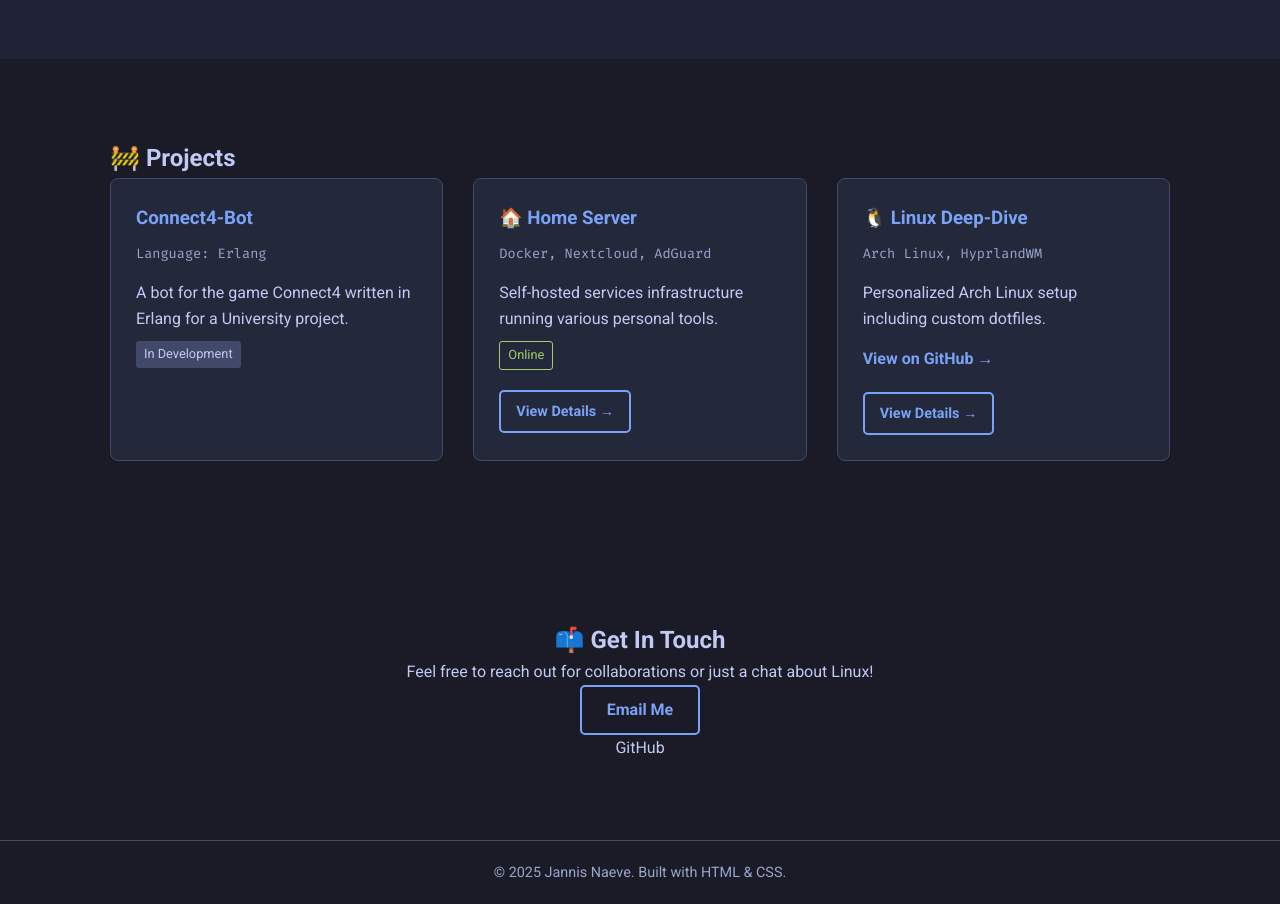
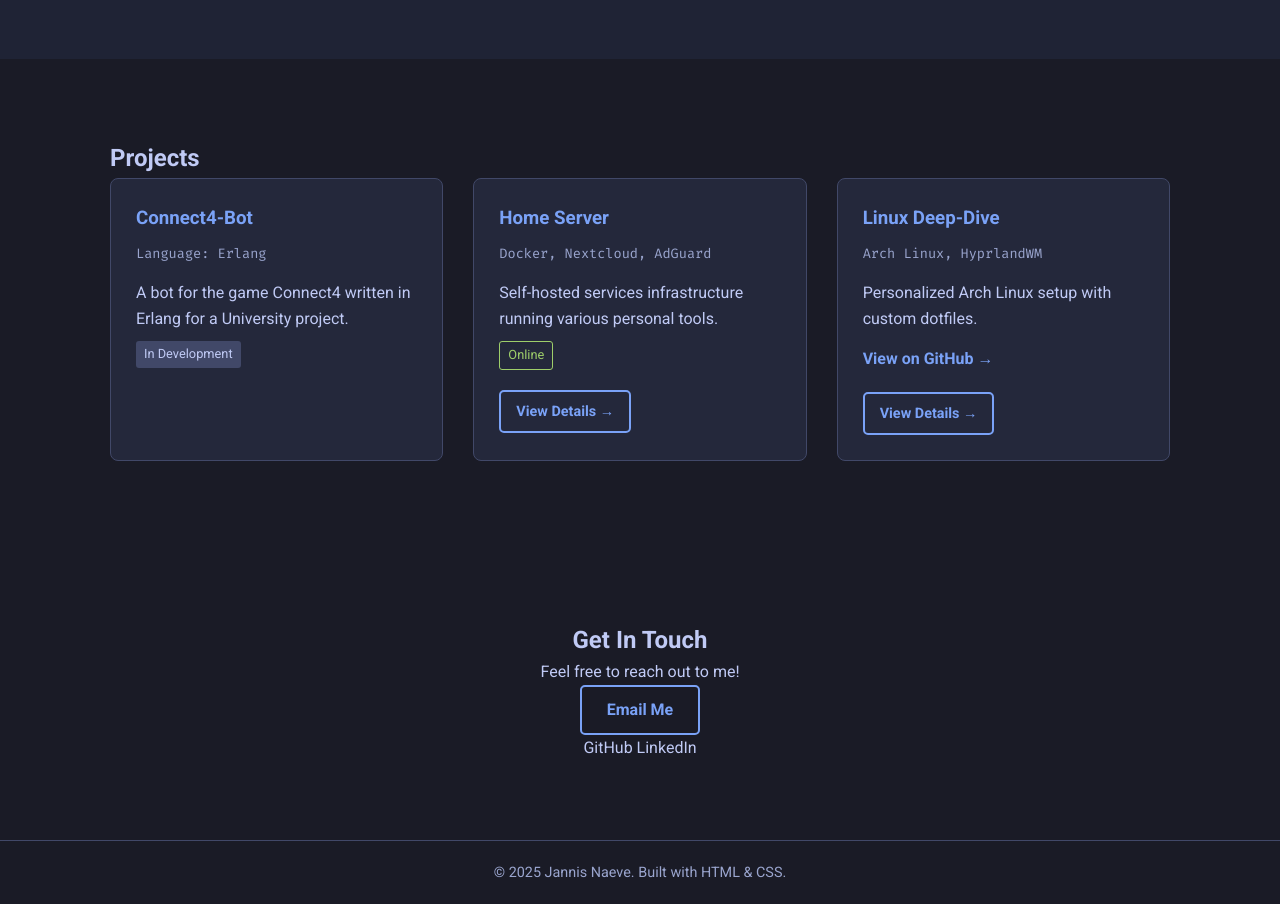
Before and after one commit to AttractiveSign/attractivesign.github.io, a plain HTML site: page index.html in a window 1280 px wide. Shown: the part 1320-2224 px from the top of the page. Drawn offline with Linux system fonts and the light colour scheme.

Commit message:
Edit index contents

```diff
--- a/index.html
+++ b/index.html
@@ -32,7 +32,7 @@
                 <h1>👋 Hi, I'm Jannis!</h1>
                 <p class="subtitle">CS Student & Tinkerer from Hamburg</p>
                 <p class="intro-text">
-                    Passionate about software development, hardware, and home automation.
+                    Passionate about software development, hardware, self-hosting, and Open Source.
                     Currently building a Connect4-Bot in Erlang.
                 </p>
                 <a href="#projects" class="btn primary-btn">View My Work</a>
@@ -79,7 +79,7 @@
 
         <section id="projects" class="section-padding">
             <div class="container">
-                <h2>🚧 Projects</h2>
+                <h2>Projects</h2>
                 <div class="projects-grid">
 
                     <article class="project-card">
@@ -90,7 +90,7 @@
                     </article>
 
                     <article class="project-card">
-                        <h3>🏠 Home Server</h3>
+                        <h3>Home Server</h3>
                         <p class="project-tech">Docker, Nextcloud, AdGuard</p>
                         <p>Self-hosted services infrastructure running various personal tools.</p>
                         <span class="status-badge online">Online</span>
@@ -101,9 +101,9 @@
                     </article>
 
                     <article class="project-card">
-                        <h3>🐧 Linux Deep-Dive</h3>
+                        <h3>Linux Deep-Dive</h3>
                         <p class="project-tech">Arch Linux, HyprlandWM</p>
-                        <p>Personalized Arch Linux setup including custom dotfiles.</p>
+                        <p>Personalized Arch Linux setup with custom dotfiles.</p>
                         <a href="https://github.com/AttractiveSign/dotfiles" class="project-link">View on GitHub &rarr;</a>
 
                         <div style="margin-top: 20px;">
@@ -116,11 +116,12 @@
 
         <section id="contact" class="section-padding bg-dark">
             <div class="container center-text">
-                <h2>📫 Get In Touch</h2>
-                <p>Feel free to reach out for collaborations or just a chat about Linux!</p>
+                <h2>Get In Touch</h2>
+                <p>Feel free to reach out to me!</p>
                 <a href="mailto:jannis.naeve@haw-hamburg.de" class="btn secondary-btn">Email Me</a>
                 <div class="social-links">
                     <a href="https://github.com/AttractiveSign">GitHub</a>
+                    <a href="https://www.linkedin.com/in/jannis-naeve-a401773a1">LinkedIn</a>
                 </div>
             </div>
         </section>
```
